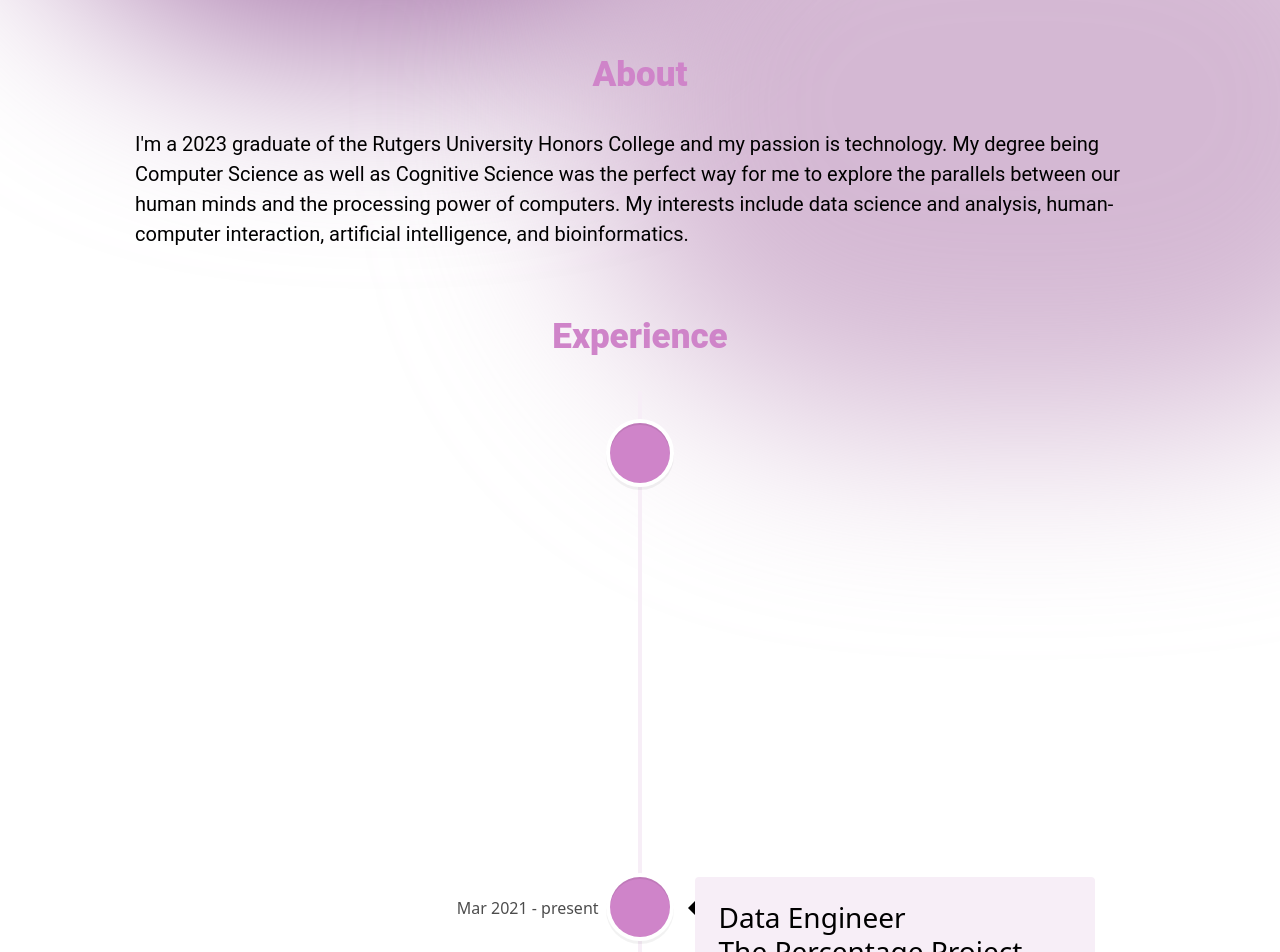
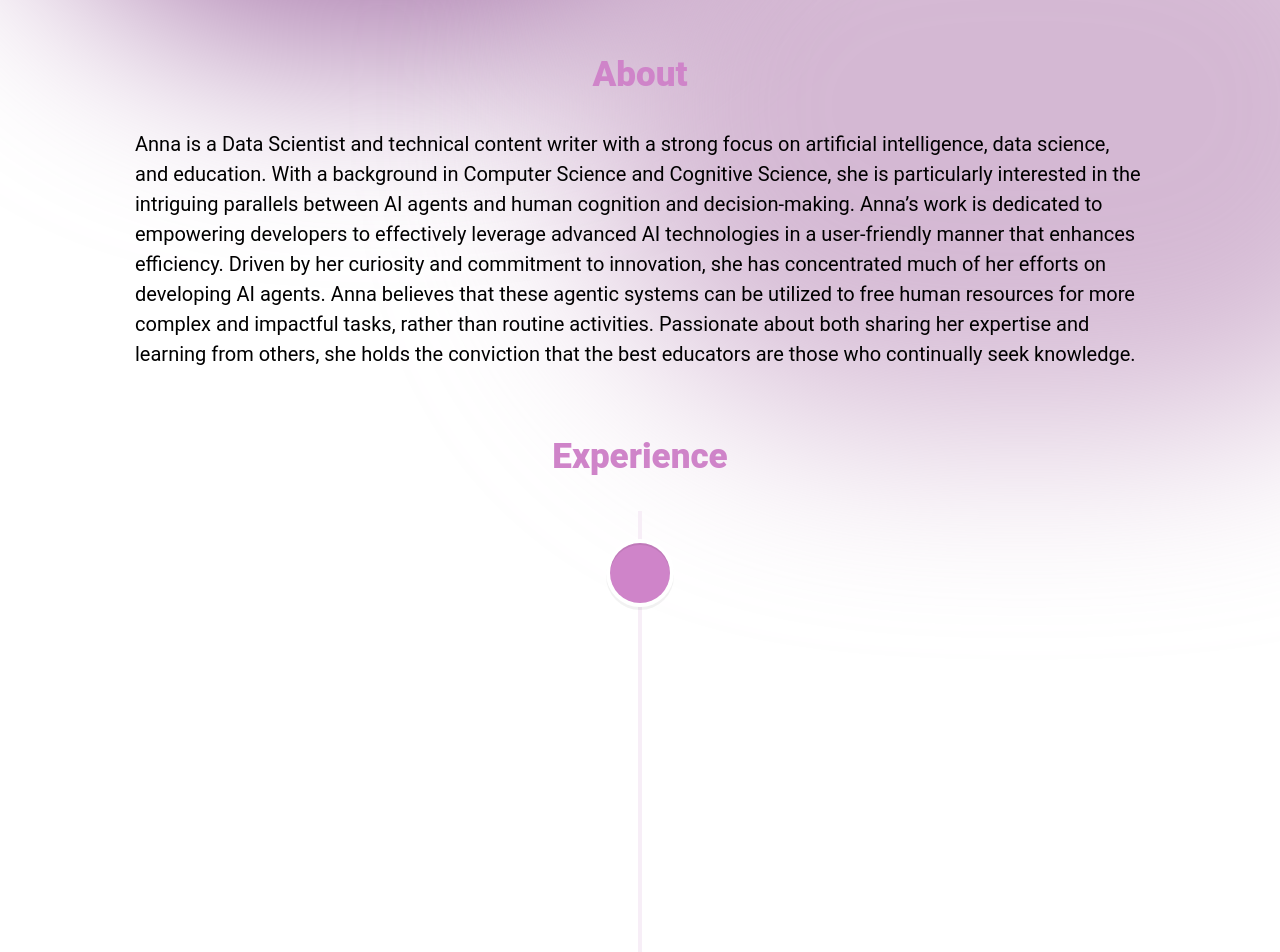
Before and after one commit to AnnaGutowska/AnnaGutowska.github.io, a React (Create React App) app: page / in a window 1280 px wide. Shown: the part 600-1552 px from the top of the page. Built offline with nearby package versions, Linux system fonts and the light colour scheme.

Commit message:
update about, exp, resume

```diff
--- a/src/components/About/About.jsx
+++ b/src/components/About/About.jsx
@@ -8,9 +8,7 @@ const About = () => {
         <h2 className={styles.title}>About</h2>
         <div className={styles.content}>
             <li className={styles.aboutItem}>
-                    I'm a 2023 graduate of the Rutgers University Honors College and my passion is technology.
-                    My degree being Computer Science as well as Cognitive Science was the perfect way for me to explore the parallels between our human minds and the processing power of computers.
-                    My interests include data science and analysis, human-computer interaction, artificial intelligence, and bioinformatics.
+            Anna is a Data Scientist and technical content writer with a strong focus on artificial intelligence, data science, and education. With a background in Computer Science and Cognitive Science, she is particularly interested in the intriguing parallels between AI agents and human cognition and decision-making. Anna’s work is dedicated to empowering developers to effectively leverage advanced AI technologies in a user-friendly manner that enhances efficiency. Driven by her curiosity and commitment to innovation, she has concentrated much of her efforts on developing AI agents. Anna believes that these agentic systems can be utilized to free human resources for more complex and impactful tasks, rather than routine activities. Passionate about both sharing her expertise and learning from others, she holds the conviction that the best educators are those who continually seek knowledge.
             </li>
         </div>
 
--- a/src/components/Experience/Experience.jsx
+++ b/src/components/Experience/Experience.jsx
@@ -10,23 +10,40 @@ const Experience = () => {
 
             <VerticalTimeline
                 lineColor = '#f7eef7'>
+                    <VerticalTimelineElement
+                        className="vertical-timeline-element--work"
+                        contentStyle={{ background: '#f7eef7', color: '#000' }}
+                        contentArrowStyle={{ borderRight: '7px solid  black' }}
+
+                        date="Jun 2024 - Present"
+                        iconStyle={{ background: 'rgb(207, 132, 201)', color: '#ffffff' }}>
+                        <h3 className="vertical-timeline-element-title">Data Scientist, Developer Advocacy</h3>
+                        <h4 className="vertical-timeline-element-subtitle">New York, NY</h4>
+                        <p>
+                        ➤ Published technical explainers and tutorials on IBM.com specializing in agentic AI and data augmentation.
+                        <br></br>
+                        ➤ Engineered a full-stack server-rendered application using Next.JS for redirecting deleted URLs to similar content.
+                        <br></br>
+                        ➤ Leveraged search engine optimization (SEO) tools to consistently rank tutorials on the first page of Google SERPs.
+                        </p>
+                </VerticalTimelineElement>
                 <VerticalTimelineElement
                     className="vertical-timeline-element--work"
                     contentStyle={{ background: '#f7eef7', color: '#000' }}
                     contentArrowStyle={{ borderRight: '7px solid  black' }}
 
-                    date="Sep 2021 - present"
+                    date="Sep 2021 - Mar 2024"
                     iconStyle={{ background: 'rgb(207, 132, 201)', color: '#ffffff' }}
 
                 >
                     <h3 className="vertical-timeline-element-title">Data Science Research Assistant</h3>
                     <h4 className="vertical-timeline-element-subtitle">New Brunswick, NJ</h4>
                     <p>
-                    ➤ Developed Python and R scripts to analyze trends in CDC-related and other COVID-19-related posts.
+                    ➤ Developed Python and R scripts to analyze trends in CDC-related social media content.
                     <br></br>
                     ➤ Produced co-occurrence networks, sentiment analysis, data visualization, BERTopic modeling, qualitative coding, etc.
                     <br></br>
-                    ➤ Collected Twitter and Reddit data from throughout the COVID pandemic using various APIs.
+                    ➤ Collected Twitter and Reddit data using various APIs to analyze complex social relationships.
                     </p>
                 </VerticalTimelineElement>
 
@@ -93,9 +110,9 @@ const Experience = () => {
 
                 <h2 className={styles.otherExperience}>Other Notable Involvements</h2>
                     <ul>
-                        <li className={styles.experienceItem}>Chief Technology Officer of the Polish Youth Association <br></br> (March 2021 - Present)</li>
+                        <li className={styles.experienceItem}>Chief Technology Officer of the Polish Youth Association <br></br> (March 2021 - Feb 2024)</li>
                         <li className={styles.experienceItem}>Computer Science Peer Tutor   (Jan 2023 - May 2023)</li>
-                        <li className={styles.experienceItem}>Rutgers Polish Club President   (Sep 2020 - May 2023)</li>
+                        <li className={styles.experienceItem}>Rutgers Polish Club President   (Sep 2022 - May 2023)</li>
                     </ul>
             </section>
     );
--- a/src/components/Intro/Intro.jsx
+++ b/src/components/Intro/Intro.jsx
@@ -9,7 +9,7 @@ const Intro = () => {
         <div className={styles.content}>
           <h1 className={styles.title}>Hi, I'm Anna</h1>
           <p className={styles.description}>
-            I'm an entry-level computer programmer with 2+ years of research, internship, nonprofit, and startup experience. Reach out if you'd like to learn more!
+            I'm a passionate software developer with 2+ years of research, internship, nonprofit, and startup experience. Reach out if you'd like to learn more!
           </p>
           <li className={styles.buttons}>
                 <a href="mailto:annagutowskaaa@gmail.com" className={styles.contactBtn}>
```
Also changed, not shown: 1 other file (tests, documents, lock files or other folders).
